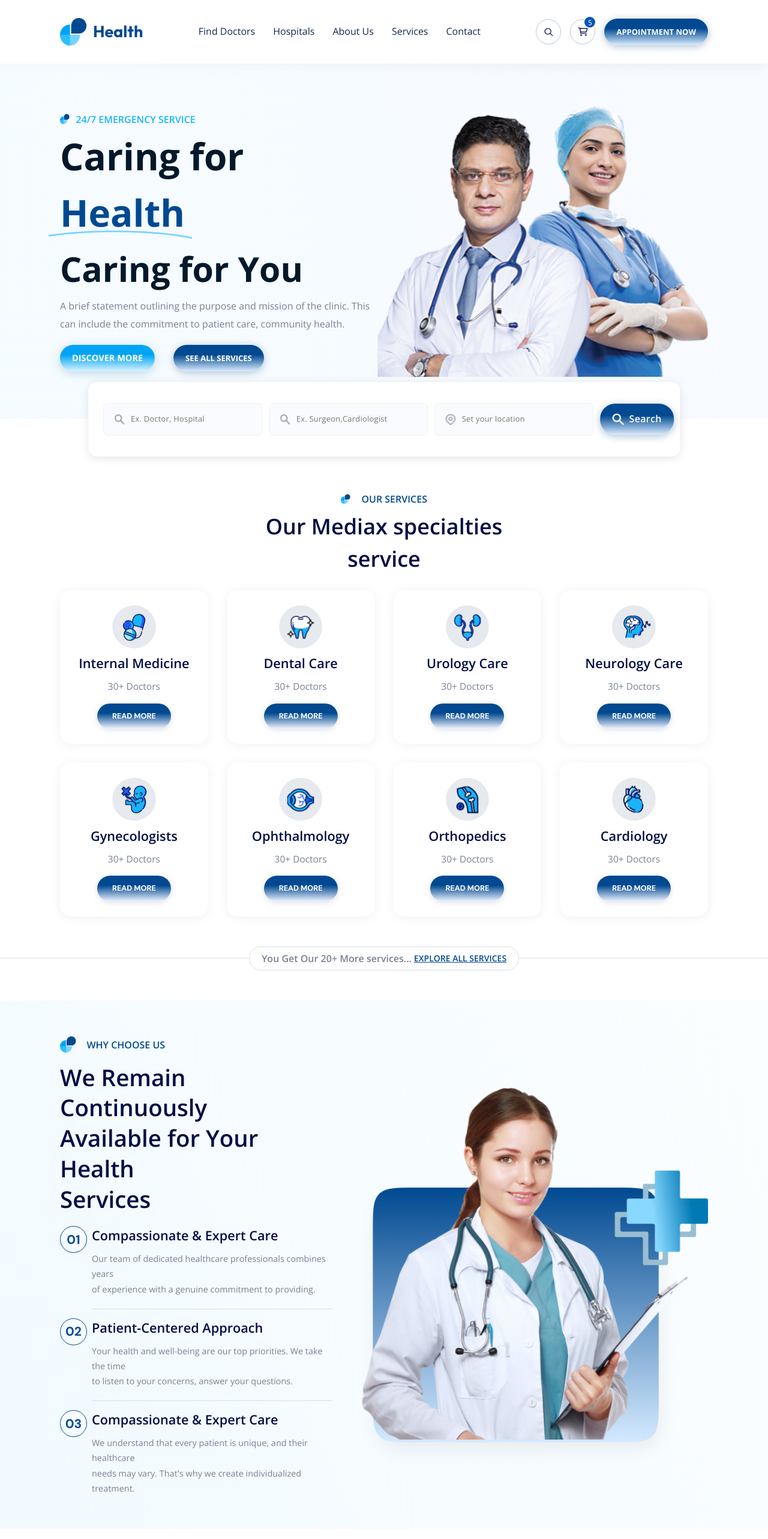
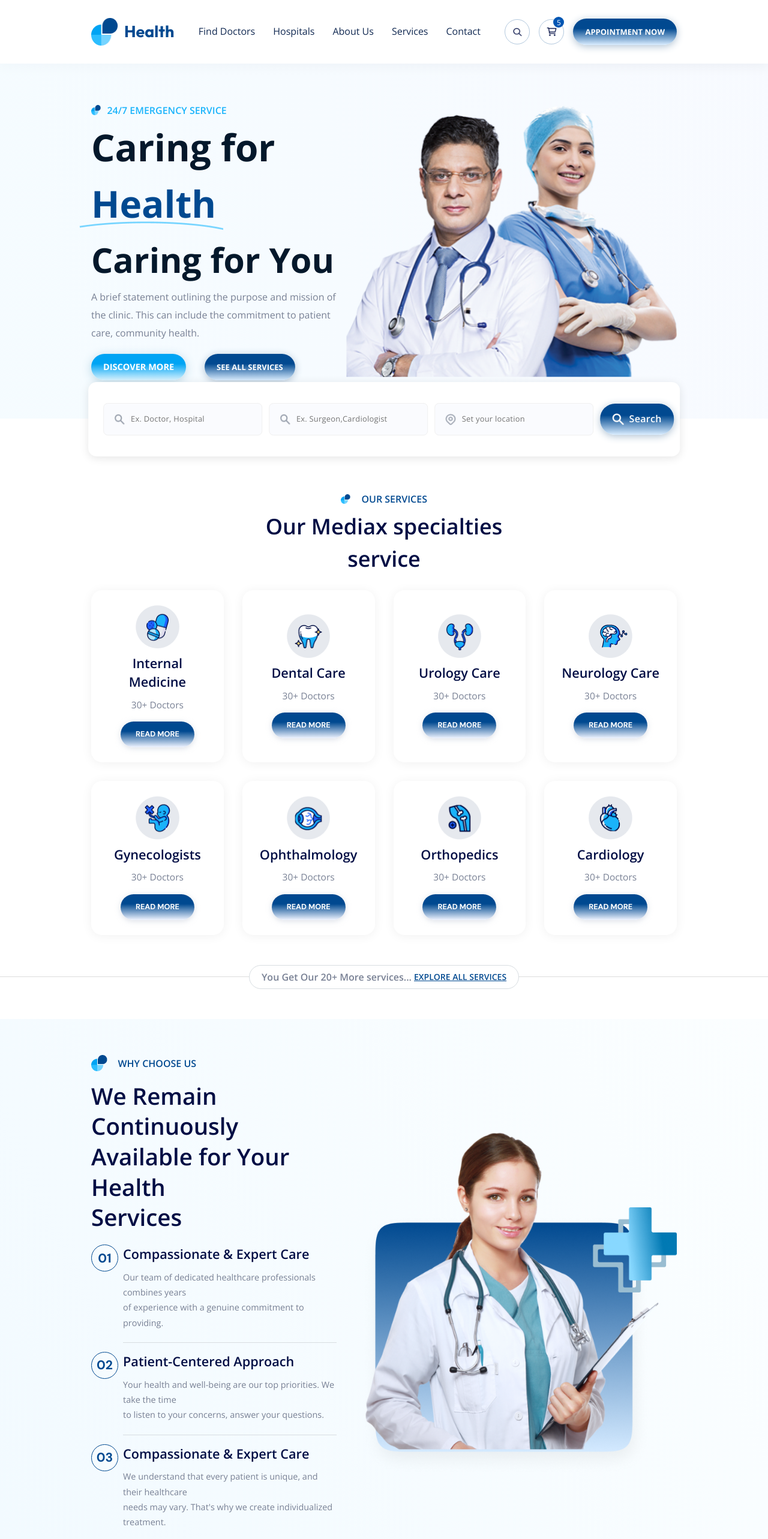
Before and after one commit to Tanushri-Das/Health-Care, a Next.js app: page / in a window 1280 px wide. Shown: the top 2566 px of the page at 60% size. Built offline with nearby package versions, Linux system fonts and the light colour scheme.

Commit message:
update all components padding

```diff
--- a/next.config.mjs
+++ b/next.config.mjs
@@ -1,4 +1,13 @@
 /** @type {import('next').NextConfig} */
-const nextConfig = {};
+const nextConfig = {
+  images: {
+    remotePatterns: [
+      {
+        protocol: "https",
+        hostname: "**",
+      },
+    ],
+  },
+};
 
 export default nextConfig;
--- a/src/components/ChooseUs/ChooseUs.css
+++ b/src/components/ChooseUs/ChooseUs.css
@@ -102,8 +102,8 @@
 }
 @media (min-width: 1201px) {
   .choose {
-    padding-left: 100px;
-    padding-right: 100px;
+    padding-left: 152px;
+    padding-right: 152px;
   }
   .choose-img {
     display: block;
--- a/src/components/Contacts/Contacts.css
+++ b/src/components/Contacts/Contacts.css
@@ -51,7 +51,7 @@ label {
   letter-spacing: 0.015em;
   display: block;
   color: #3c4959;
-  margin-bottom: 5px;
+  margin-bottom: 9.15px;
 }
 
 .input-field {
@@ -126,11 +126,10 @@ label {
 /* Large screens: Image and form in a row */
 @media (min-width: 1201px) {
   .contact-div {
-    flex-wrap: nowrap; /* Prevent wrapping */
     justify-content: space-between; /* Center the form */
     align-items: center;
-    padding-left: 100px;
-    padding-right: 100px;
+    padding-left: 152px;
+    padding-right: 152px;
   }
 
   .contact-img {
--- a/src/components/Doctors/Doctors.css
+++ b/src/components/Doctors/Doctors.css
@@ -50,8 +50,8 @@
 }
 @media (min-width: 1201px) {
   .doctor-cards-container {
-    padding-left: 100px;
-    padding-right: 100px;
-    grid-gap: 44px;
+    padding-left: 152px;
+    padding-right: 152px;
+    grid-gap: 35px;
   }
 }
--- a/src/components/Hero/Hero.css
+++ b/src/components/Hero/Hero.css
@@ -3,7 +3,7 @@
   display: flex;
   justify-content: space-between;
   align-items: center;
-  padding: 0 100px; /* Horizontal padding */
+  padding: 0 152px; /* Horizontal padding */
   background: linear-gradient(
     81deg,
     rgba(241, 250, 255, 0.7) 9.01%,
--- a/src/components/Services/Services.css
+++ b/src/components/Services/Services.css
@@ -71,8 +71,8 @@
     margin-top: 120px;
   }
   .service-cards-container {
-    padding-left: 100px;
-    padding-right: 100px;
+    padding-left: 152px;
+    padding-right: 152px;
     grid-template-columns: repeat(4, 1fr);
   }
 }
--- a/src/components/shared/Footer/Footer.css
+++ b/src/components/shared/Footer/Footer.css
@@ -2,7 +2,6 @@
   background-color: #0f192b;
   padding: 50px;
   gap: 10.24px;
-  opacity: 0px;
 }
 .footer-content {
   display: grid;
@@ -115,6 +114,7 @@
 }
 @media (min-width: 1201px) {
   .footer-bg {
-    padding: 50.72px 138.26px 50.72px 138.26px;
+    /* padding: 50.72px 138.26px 50.72px 138.26px; */
+    padding: 50.72px 152px 50.72px 152px;
   }
 }
--- a/src/components/shared/Header/Header.css
+++ b/src/components/shared/Header/Header.css
@@ -1,7 +1,7 @@
 .header {
   background: white;
   box-shadow: 0px 7.5px 15px 0px #021d350f;
-  padding: 30px 100px;
+  padding: 30px 152px;
 }
 
 .header-container {
```
